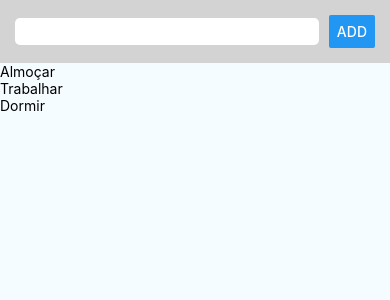
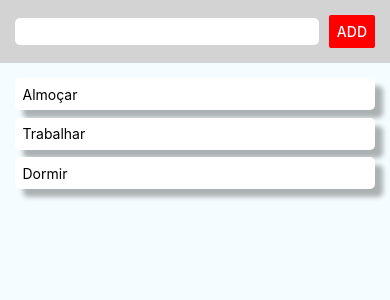
Before and after one commit to igordcn/todolist-react-native, a React Native app: screen / in a window 390 px wide. Shown: the top 300 px of the page. Built offline with nearby package versions, Linux system fonts and the light colour scheme.

Commit message:
Estilizando a lista e adicionando ScrollView

```diff
--- a/App.js
+++ b/App.js
@@ -1,5 +1,5 @@
 import React, {Component} from 'react';
-import {StyleSheet, View} from 'react-native';
+import {StyleSheet, ScrollView, View} from 'react-native';
 import TodoList from './components/todo-list';
 import AddTodo from './components/add-todo';
 
@@ -42,8 +42,8 @@ export default class App extends Component {
   addTodo(text){
     this.setState({
       todos:[
-        ...this.state.todos,
-        {text: text}
+        {text: text},
+        ...this.state.todos
       ]
     })
   }
@@ -52,7 +52,9 @@ export default class App extends Component {
     return (
       <View style={styles.container}>
         <AddTodo add={text => this.addTodo(text)}/>
-        <TodoList todoList={this.state.todos}/>
+        <ScrollView contentContainerStyle={styles.scrollView}>
+          <TodoList todoList={this.state.todos}/>
+        </ScrollView>
       </View>
     );
   }
@@ -66,9 +68,12 @@ export default class App extends Component {
 const styles = StyleSheet.create({
   container: {
     flex: 1,
+    backgroundColor: '#F5FCFF',
+  },
+  scrollView: {
+    width: '100%',
     justifyContent: 'flex-start',
     alignItems: 'flex-start',
-    backgroundColor: '#F5FCFF',
   },
   welcome: {
     fontSize: 20,
--- a/components/add-todo.js
+++ b/components/add-todo.js
@@ -33,6 +33,7 @@ class AddTodo extends Component{
                     onChangeText={text => this.onTextInput(text)}/>
                 <Button
                     style={styles.button}
+                    color={styles.button.backgroundColor}
                     onPress={() => this.addTodo()}
                     title="add"/>
             </View>
@@ -57,6 +58,7 @@ const styles = StyleSheet.create({
     },
     button:{
         flexShrink: 0,
+        backgroundColor: '#FF0000'
     }
 })
 
--- a/components/todo-list.js
+++ b/components/todo-list.js
@@ -1,11 +1,11 @@
 import React, {Component} from 'react';
-import { View } from 'react-native';
+import { View, StyleSheet } from 'react-native';
 import Todo from './todo';
 
 class TodoList extends Component{
     render(){
         return (
-            <View>
+            <View style={styles.container}>
                 {this.props.todoList.map((todo) => (
                     <Todo text={todo.text}/>
                 ))}
@@ -14,4 +14,11 @@ class TodoList extends Component{
     }
 }
 
+const styles = StyleSheet.create({
+    container:{
+        width: '100%',
+        padding: 15,
+    }
+})
+
 export default TodoList;
--- a/components/todo.js
+++ b/components/todo.js
@@ -1,11 +1,11 @@
 import React, {Component} from  'react';
-import {View, Text} from 'react-native';
+import {View, Text, StyleSheet} from 'react-native';
 
 class Todo extends Component{
     render(){
         return (
-            <View>
-                <Text>
+            <View style={styles.container}>
+                <Text style={styles.text}>
                     {this.props.text}
                 </Text>
             </View>
@@ -13,4 +13,22 @@ class Todo extends Component{
     }
 }
 
+const styles = StyleSheet.create({
+    container:{
+        width: '100%',
+        padding: 7.5,
+        borderRadius: 5,
+        backgroundColor: 'white',
+        marginBottom: 7.5,
+        shadowColor: 'black',
+        shadowOpacity: 0.3,
+        shadowOffset: {width: 8, height:8},
+        shadowRadius: 5,
+        elevation: 5
+    },
+    text:{
+
+    }
+})
+
 export default Todo;
```
